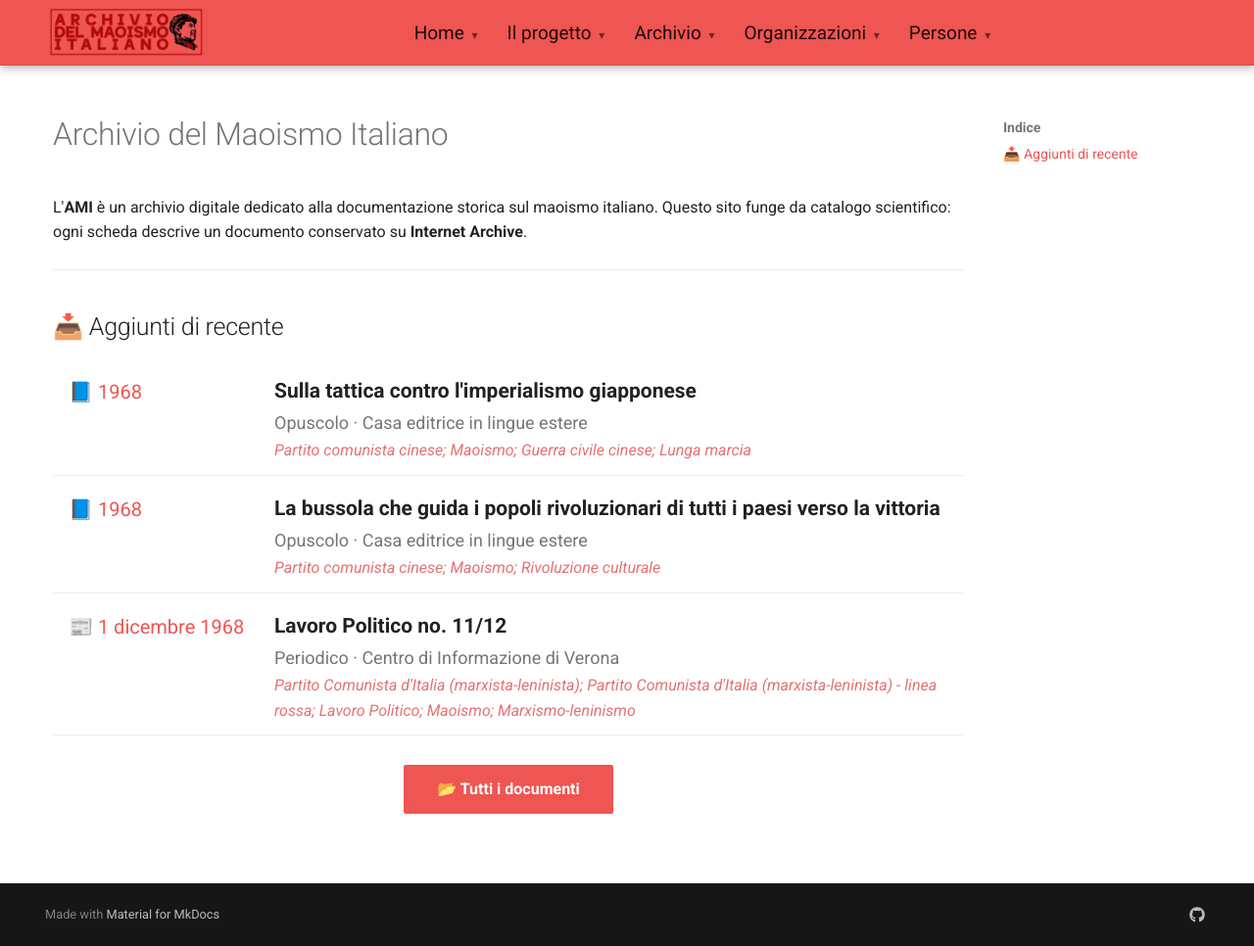
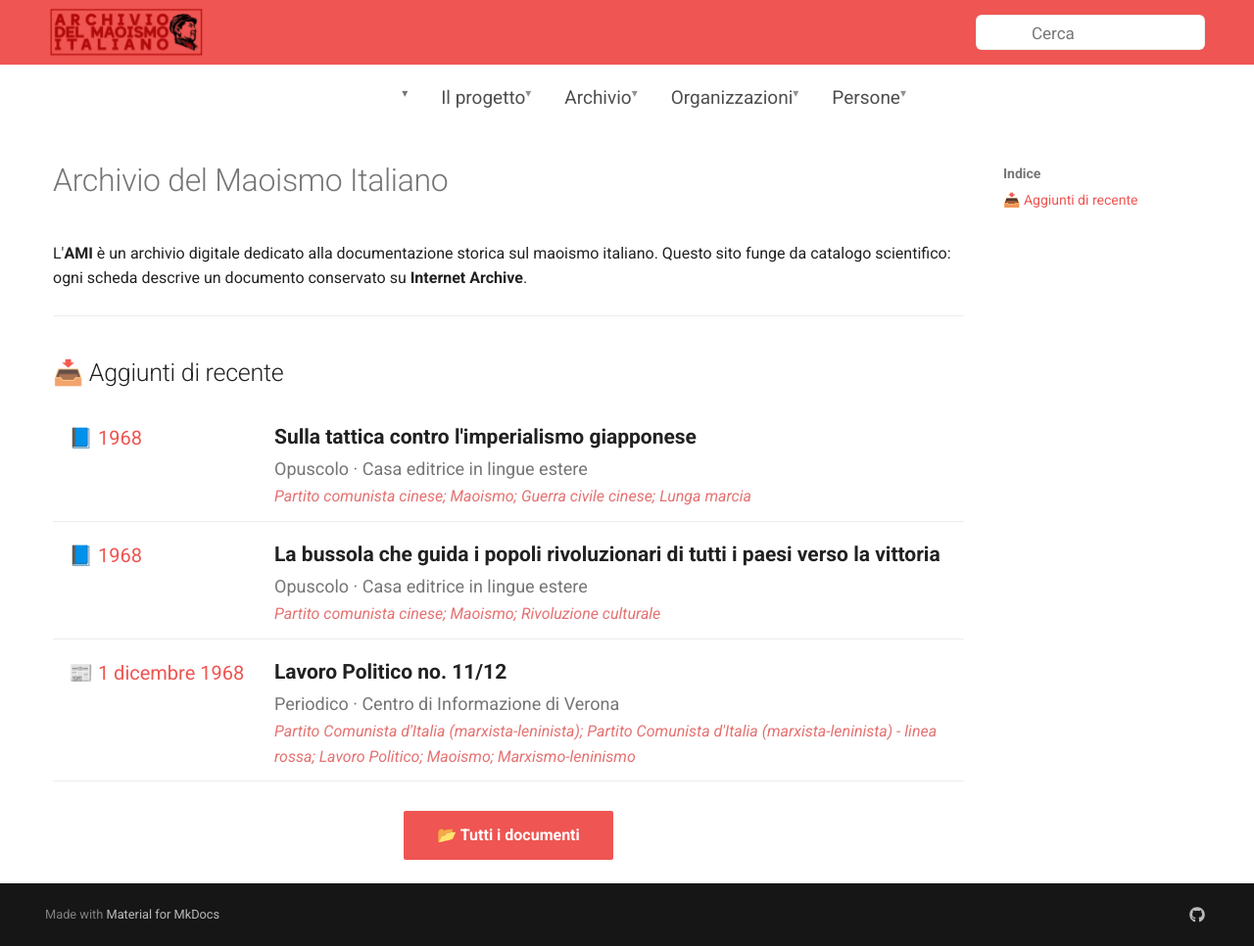
Before and after one commit to AMI-AIM/archivio-maoismo-italiano, an MkDocs documentation site: the page built from docs/index.md, in a window 1280 px wide and 966 px high. Shown: the whole window at 98% size. Built offline with MkDocs 1.6.1 and Material for MkDocs 9.7.7, drawn with Linux system fonts in a browser that asks for light colours.

Commit message:
Archivio: ordinamento cronologico, layout UMD, filtri collassabili

```diff
--- a/docs/stylesheets/extra.css
+++ b/docs/stylesheets/extra.css
@@ -1,36 +1,31 @@
 /* ============================================================
-   LAYOUT UMD - TUTTO SULLA STESSA RIGA
+   LAYOUT UMD - TEMA MATERIAL DI DEFAULT
    ============================================================ */
 
-/* Nasconde titolo e sidebar */
+/* Nasconde il titolo del sito (lo abbiamo nel logo) */
 .md-header__title {
     display: none !important;
 }
+
+/* Nasconde la sidebar */
 .md-sidebar--primary {
     display: none !important;
 }
 .md-content {
     margin-left: 0 !important;
 }
-.md-header__source {
-    display: none !important;
-}
 
 /* ============================================================
-   HEADER: LOGO + NAV + RICERCA SULLA STESSA RIGA
+   HEADER: LOGO, NAV, RICERCA SULLA STESSA RIGA
    ============================================================ */
-
-.md-header {
-    padding: 0.4rem 0;
-    border-bottom: 1px solid var(--md-default-fg-color--lightest);
-}
 
 .md-header__inner {
     display: flex !important;
     align-items: center;
     justify-content: space-between;
-    gap: 1.2rem;
-    padding: 0 1rem;
+    flex-wrap: nowrap;
+    gap: 0.8rem;
+    padding: 0.4rem 1rem;
 }
 
 /* LOGO a sinistra */
@@ -39,7 +34,6 @@
     margin: 0;
     width: auto;
     height: auto;
-    flex-shrink: 0;
 }
 .md-header__button.md-logo img {
     height: 50px;
@@ -48,45 +42,53 @@
     object-fit: contain;
 }
 
-/* NAVIGAZIONE al centro */
-.md-header__nav-list {
+/* NAVIGAZIONE (tabs) al centro */
+.md-tabs {
+    background: transparent !important;
+    box-shadow: none !important;
+    border: none !important;
+    padding: 0 !important;
+    margin: 0 !important;
+    flex: 1;
     display: flex;
-    list-style: none;
-    gap: 0.3rem;
-    margin: 0;
-    padding: 0;
-    flex: 1;
     justify-content: center;
 }
-.md-header__nav-item {
+.md-tabs__list {
+    display: flex;
+    gap: 0.5rem;
+    flex-wrap: nowrap;
+}
+.md-tabs__item {
     padding: 0.3rem 0.6rem;
-    border-radius: 4px;
 }
-.md-header__nav-link {
-    text-decoration: none;
+.md-tabs__link {
     font-size: 0.95rem;
     font-weight: 500;
     color: var(--md-default-fg-color);
-    white-space: nowrap;
+    opacity: 0.8;
+    text-decoration: none;
+    transition: opacity 0.15s, color 0.15s;
 }
-.md-header__nav-link:hover {
+.md-tabs__link:hover {
+    opacity: 1;
     color: var(--md-primary-fg-color);
 }
-.md-header__nav-link--active {
-    color: var(--md-default-fg-color) !important;
+.md-tabs__link--active {
+    opacity: 1;
+    color: var(--md-primary-fg-color);
 }
 
-/* FRECCE (▾) accanto alle voci */
-.nav-arrow {
+/* Aggiunge freccette ▾ dopo ogni link di navigazione */
+.md-tabs__link::after {
+    content: " ▾";
     font-size: 0.6rem;
-    margin-left: 0.15rem;
     color: var(--md-default-fg-color--light);
 }
 
-/* RICERCA a destra (più compatta) */
+/* RICERCA a destra (compatta) */
 .md-search {
-    flex: 0 0 260px;
-    max-width: 300px;
+    flex: 0 0 200px;
+    max-width: 250px;
     background: transparent;
     border: none;
     padding: 0;
@@ -111,14 +113,10 @@
     color: var(--md-default-fg-color--light);
     font-size: 0.85rem;
 }
-.md-search__icon {
-    font-size: 1rem;
-}
 
-/* PULSANTE TEMA (destra) */
-.md-header__option {
-    flex-shrink: 0;
-    margin-left: 0.2rem;
+/* Nasconde il pulsante di ricerca mobile (overlay) */
+.md-search__overlay {
+    display: none !important;
 }
 
 /* ============================================================
@@ -128,30 +126,33 @@
 @media (max-width: 768px) {
     .md-header__inner {
         flex-wrap: wrap;
-        gap: 0.5rem;
+        gap: 0.3rem;
         padding: 0.3rem 0.6rem;
+    }
+    .md-tabs {
+        order: 3;
+        flex: 1 1 100%;
+        overflow-x: auto;
+        justify-content: flex-start;
+        padding: 0.2rem 0 !important;
+    }
+    .md-tabs__list {
+        gap: 0.2rem;
+        flex-wrap: nowrap;
+    }
+    .md-tabs__item {
+        padding: 0.15rem 0.4rem;
+    }
+    .md-tabs__link {
+        font-size: 0.8rem;
+        white-space: nowrap;
+    }
+    .md-search {
+        flex: 1;
+        max-width: 100%;
     }
     .md-header__button.md-logo img {
         height: 35px;
         max-width: 120px;
     }
-    .md-header__nav-list {
-        order: 3;
-        flex: 1 1 100%;
-        justify-content: flex-start;
-        flex-wrap: nowrap;
-        overflow-x: auto;
-        gap: 0.1rem;
-        padding-bottom: 0.2rem;
-    }
-    .md-header__nav-item {
-        padding: 0.15rem 0.4rem;
-    }
-    .md-header__nav-link {
-        font-size: 0.8rem;
-    }
-    .md-search {
-        flex: 1;
-        max-width: 100%;
-    }
 }
--- a/mkdocs.yml
+++ b/mkdocs.yml
@@ -5,8 +5,8 @@
 theme:
   name: material
   language: it
-  custom_dir: overrides
   features:
+    - navigation.tabs
     - navigation.top
   palette:
     - scheme: default
--- a/overrides/partials/header.html
+++ /dev/null
@@ -1,67 +0,0 @@
-{#- Header UMD: logo + nav con freccette + ricerca sulla stessa riga -#}
-<header class="md-header" data-md-component="header">
-  <input class="md-toggle" data-md-toggle="search" type="checkbox" id="__search" autocomplete="off">
-
-  <nav class="md-header__inner md-grid" aria-label="{{ lang.t('header') }}">
-
-    {#- LOGO a sinistra -#}
-    <a href="{{ config.site_url | default(nav.homepage.url, true) | url }}"
-       title="{{ config.site_name | e }}"
-       class="md-header__button md-logo"
-       aria-label="{{ config.site_name }}">
-      {% include "partials/logo.html" %}
-    </a>
-
-    {#- NAVIGAZIONE con freccette al centro -#}
-    <ul class="md-header__nav-list">
-      {% for nav_item in nav %}
-        <li class="md-header__nav-item">
-          <a href="{{ nav_item.url | url }}"
-             class="md-header__nav-link{% if nav_item.active %} md-header__nav-link--active{% endif %}">
-            {{ nav_item.title }} <span class="nav-arrow">▾</span>
-          </a>
-        </li>
-      {% endfor %}
-    </ul>
-
-    {#- BARRA DI RICERCA a destra -#}
-    <div class="md-search" data-md-component="search" role="dialog">
-      <label class="md-search__overlay" for="__search"></label>
-      <div class="md-search__inner" role="search">
-        <form class="md-search__form" name="search">
-          <input type="text"
-                 class="md-search__input"
-                 name="query"
-                 aria-label="Cerca"
-                 placeholder="Cerca"
-                 autocapitalize="off"
-                 autocorrect="off"
-                 autocomplete="off"
-                 spellcheck="false"
-                 data-md-component="search-query"
-                 required>
-          <label class="md-search__icon md-icon" for="__search">
-            <svg xmlns="http://www.w3.org/2000/svg" viewBox="0 0 24 24">
-              <path d="M9.5 3A6.5 6.5 0 0 1 16 9.5c0 1.61-.59 3.09-1.56 4.23l.27.27h.79l5 5-1.5 1.5-5-5v-.79l-.27-.27A6.52 6.52 0 0 1 9.5 16 6.5 6.5 0 0 1 3 9.5 6.5 6.5 0 0 1 9.5 3m0 2C7 5 5 7 5 9.5S7 14 9.5 14 14 12 14 9.5 12 5 9.5 5z"/>
-            </svg>
-          </label>
-          <nav class="md-search__options">
-            <button type="reset" class="md-search__icon md-icon" tabindex="-1">
-              <svg xmlns="http://www.w3.org/2000/svg" viewBox="0 0 24 24">
-                <path d="M19 6.41 17.59 5 12 10.59 6.41 5 5 6.41 10.59 12 5 17.59 6.41 19 12 13.41 17.59 19 19 17.59 13.41 12z"/>
-              </svg>
-            </button>
-          </nav>
-        </form>
-      </div>
-    </div>
-
-    {#- PULSANTE TEMA (destra della ricerca) -#}
-    <div class="md-header__option">
-      {% if config.extra.alternate %}
-        {% include "partials/alternate.html" %}
-      {% endif %}
-    </div>
-
-  </nav>
-</header>
```
